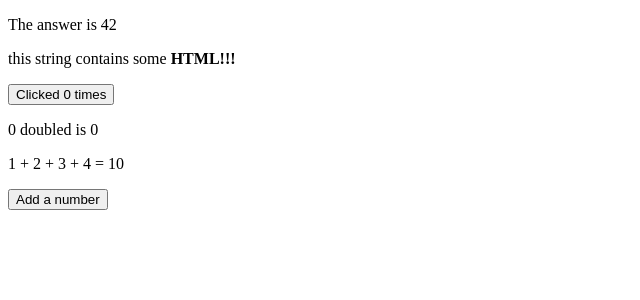
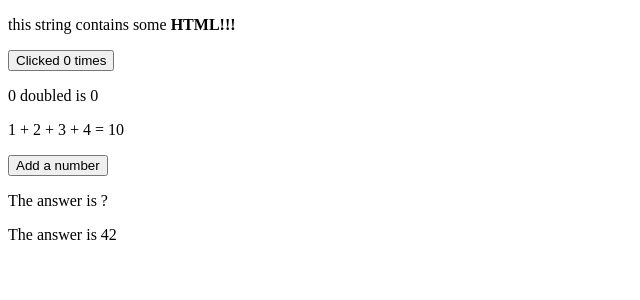
Before and after one commit to gregrossdev/js-svelte, a Svelte app in the folder 00-basics/: page / in a window 1280 px wide. Shown: the top 300 px of the page, without its empty margins (0-640 px from the left). Built offline with nearby package versions, Linux system fonts and the light colour scheme.

Commit message:
default prop values

```diff
--- a/00-basics/src/App.svelte
+++ b/00-basics/src/App.svelte
@@ -34,17 +34,19 @@
 </script>
 
 <!--<img {src} alt="{name} dances.">-->
-<Nested answer={42}/>
 <p>{@html string}</p>
 <button on:click={incrementCount}>
     Clicked {count} {count === 1 ? 'time' : 'times'}
 </button>
 <p>{count} doubled is {doubled}</p>
 <p>{numbers.join(' + ')} = {sum}</p>
-
 <button on:click={addNumber}>
     Add a number
 </button>
+
+<Nested />
+<Nested answer={42}/>
+
 
 <style>
     img {
--- a/00-basics/src/components/Nested.svelte
+++ b/00-basics/src/components/Nested.svelte
@@ -1,5 +1,5 @@
 <script>
-    export let answer;
+    export let answer = "?";
 </script>
 
 <p>The answer is {answer}</p>
```
